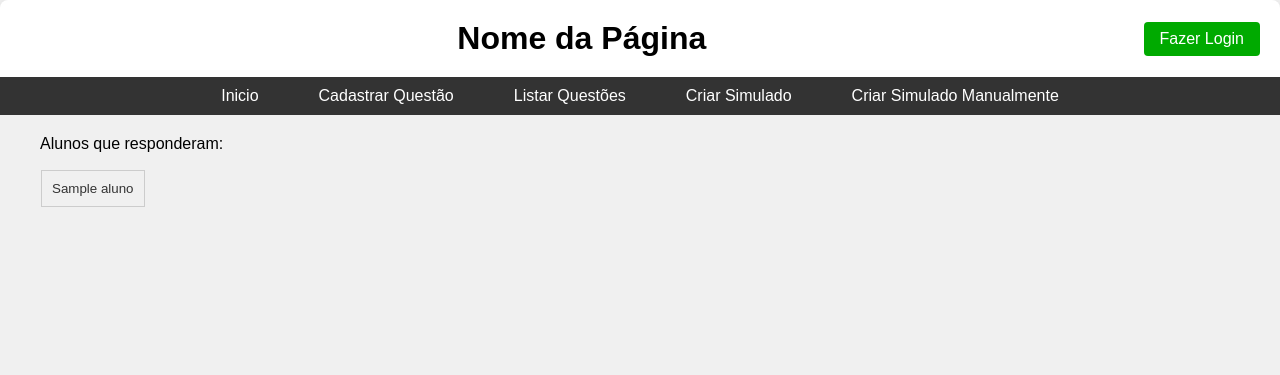
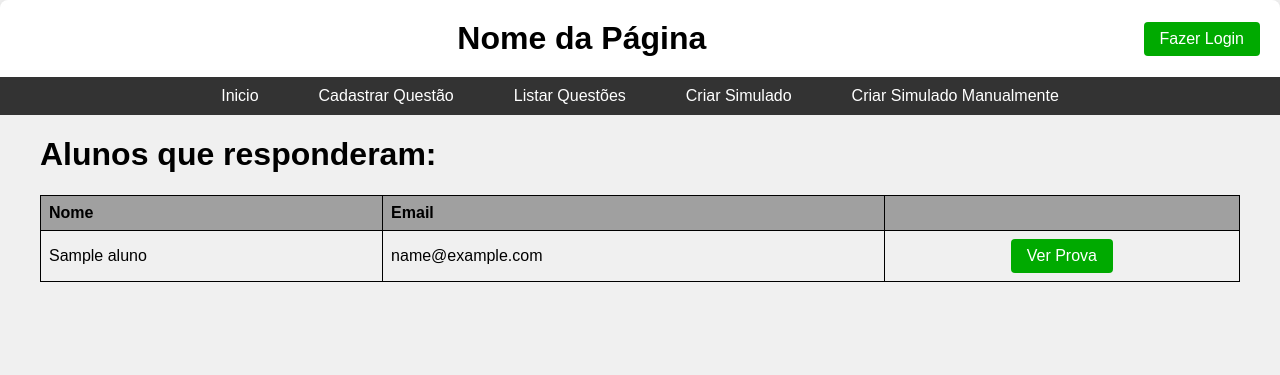
Before and after one commit to IgorDiasV/plataforma_de_simulado, a Django app: template simulados/templates/simulados/respostas_do_simulado.html in a window 1280 px wide. Shown: the top 375 px of the page. Run offline with Django 4.2, Linux system fonts and the light colour scheme; the template is opened without the code that fills it: most values are stand-ins (such as "Sample title", 1, 10 or a date in 2020).

Commit message:
style: displaying data in table format

```diff
--- a/simulados/templates/simulados/respostas_do_simulado.html
+++ b/simulados/templates/simulados/respostas_do_simulado.html
@@ -1,17 +1,60 @@
 {% extends 'global/pages/base.html' %}
+{% block css %}
+<style>
+    table {
+        border-collapse: collapse;
+        width: 100%;
+    }
+
+    th,
+    td {
+        border: 1px solid black;
+        padding: 8px;
+        text-align: left;
+    }
+
+    th {
+        background-color: #a0a0a0;
+    }
+    .td-button{
+        text-align: center;
+    }
+</style>
+{% endblock css %}
 
 {% block conteudo %}
 <main class="container">
-    <p> Alunos que responderam: </p>
+    <h1> Alunos que responderam: </h1>
+    {% if alunos %}
+        <table>
+            <thead>
+                <tr>
+                    <th>Nome</th>
+                    <th>Email</th>
+                    <th></th>
+                </tr>
+            </thead>
+            <tbody>
             {% for aluno in alunos %}
+            <tr>
+                <td>{{aluno.nome}} </td>
+                <td>{{aluno.email}}</td>
+                <td class='td-button'>
                     <form action="{% url 'simulados:resposta_aluno'%}" method='POST'>
                         {% csrf_token %}
                         <input type="hidden" name='id_resposta' value={{aluno.id_resposta}}>
-            <button class='plain-button' type='submit'>{{aluno.nome}}</button>
+                        <button class='green-button' type='submit'>Ver Prova</button>
                     </form>
+                </td>
+            </tr>
+        {% endfor %}
 
-    {% empty%}
+        </tbody>
+    </table>
+    {% else %}
         <p>Esse simulado nao teve nenhuma resposta até o momento</p>
-    {% endfor %}
+    {% endif %}
+
+
 </main>
 {% endblock conteudo %}
--- a/simulados/views.py
+++ b/simulados/views.py
@@ -81,8 +81,11 @@ def respostas_do_simulado(request):
         respostas = RespostaSimulado.objects.filter(simulado_respondido__simulado__id=id_simulado)   # noqa: E501
         alunos_que_responderam = []
         for resposta in respostas:
+            nome = f'{resposta.usuario.user.first_name} {resposta.usuario.user.last_name}'   # noqa: E501
+            email = resposta.usuario.user.email
             alunos_que_responderam.append({'id_resposta': resposta.id,
-                                           'nome': resposta.usuario.user.first_name})   # noqa: E501
+                                           'nome': nome,
+                                           'email': email})
 
         return render(request, 'simulados/respostas_do_simulado.html',
                       {'alunos': alunos_que_responderam})
```
Lines whose indentation alone changed are shown as unchanged.
